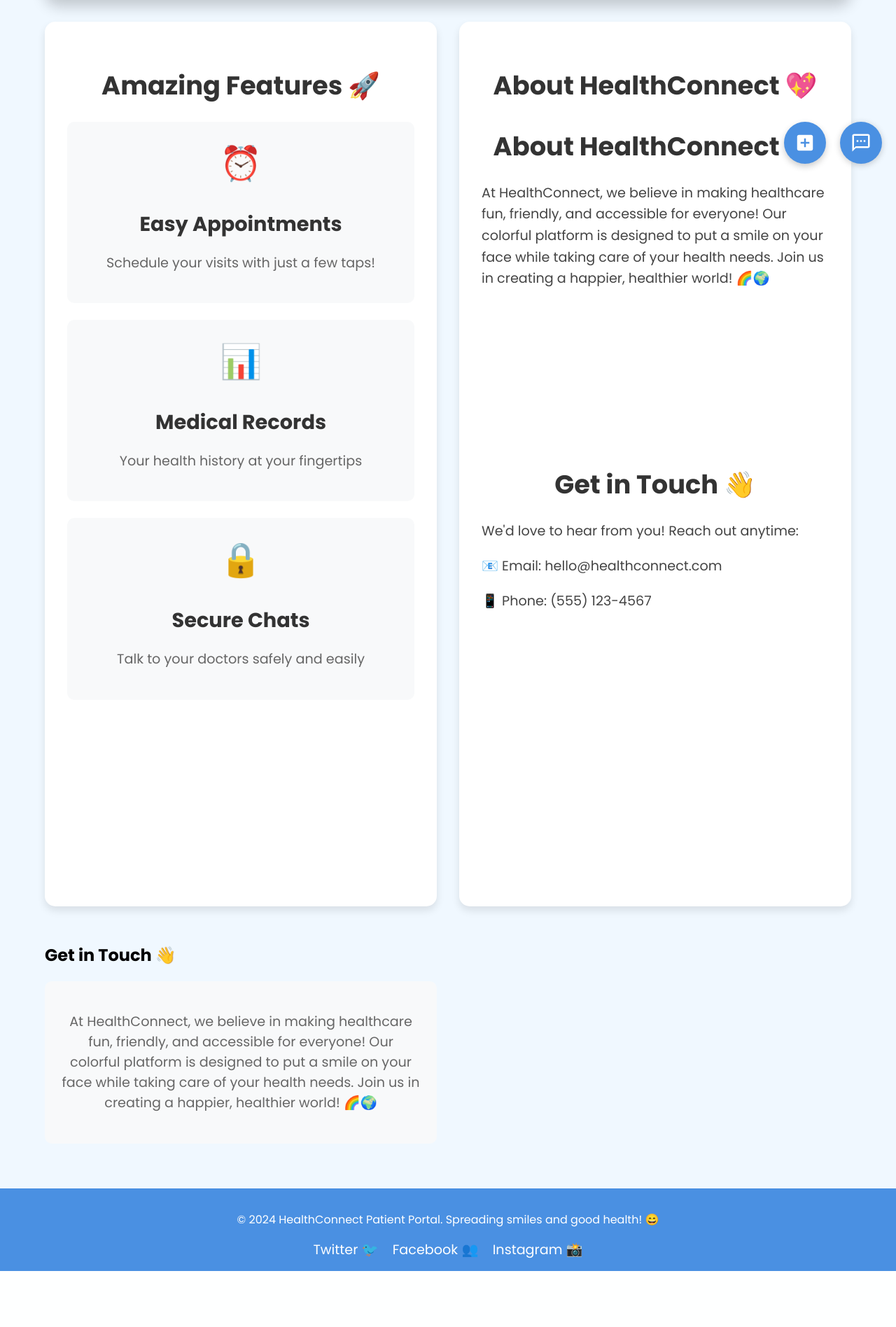
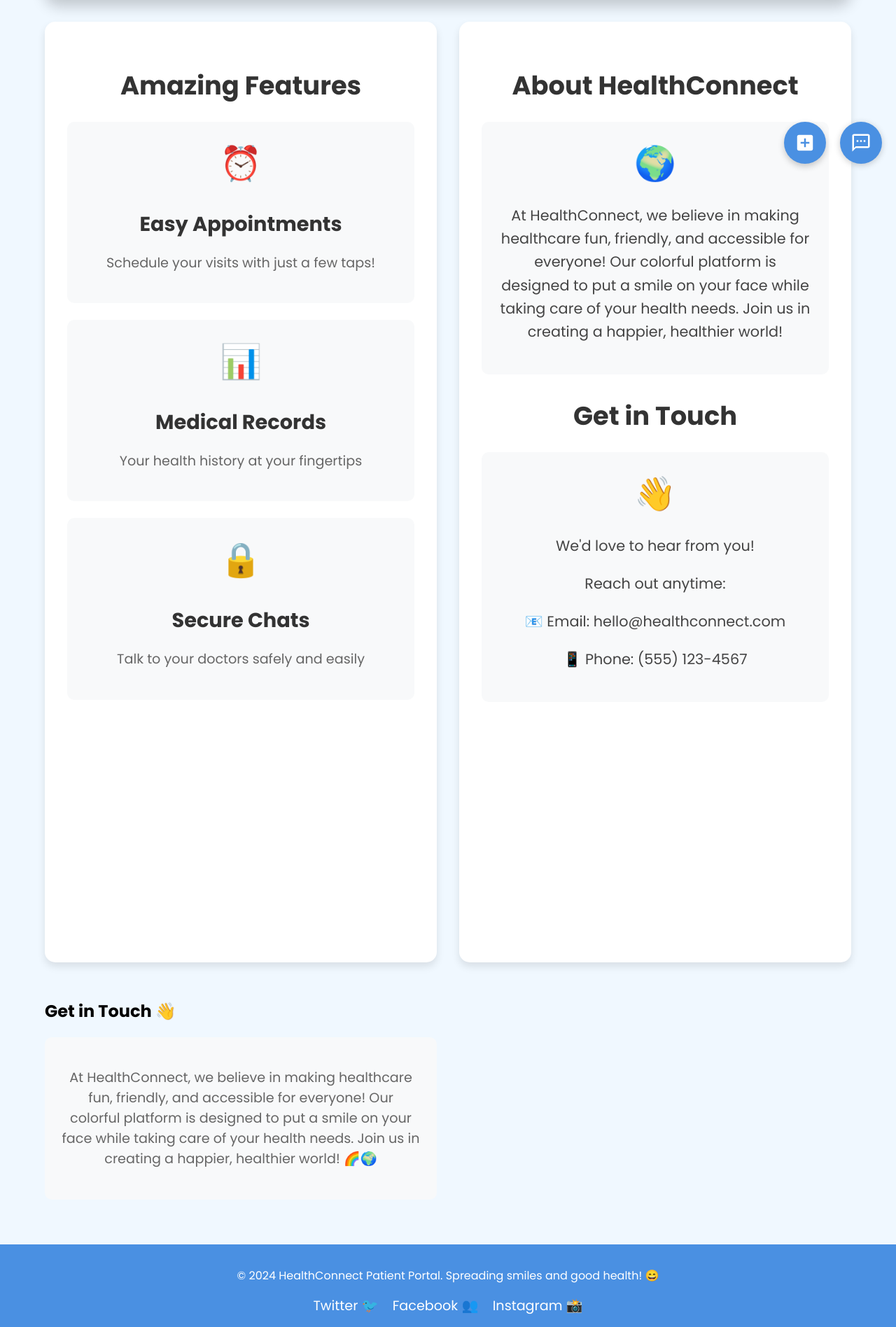
Before and after one commit to Quantsanskar/SIH---2024, a Django app: page / in a window 1280 px wide. Shown: the part 546-2442 px from the top of the page at 70% size. Before the commit the page ends 2362 px from the top, so only its background shows below. Run offline with Django 5.2, Linux system fonts and the light colour scheme.

Commit message:
about section height changed

```diff
--- a/project/static/home.module.css
+++ b/project/static/home.module.css
@@ -186,7 +186,7 @@ html {
     border-radius: 15px;
     box-shadow: 0 6px 12px rgba(0, 0, 0, 0.1);
     transition: transform 0.3s ease;
-    height: 150vh;
+    height: 160vh;
 }
 .about .firstsection{
     margin-bottom: 250px;
@@ -244,7 +244,7 @@ html {
 
 .about p,
 .contact p {
-    font-size: 1.2rem;
+    font-size: 1.3rem;
     color: #444;
     line-height: 1.6;
 }
--- a/project/templates/index.html
+++ b/project/templates/index.html
@@ -48,7 +48,7 @@
       </section>
 
       <section id="features" class="features">
-        <h2>Amazing Features 🚀</h2>
+        <h2>Amazing Features</h2>
         <div class="featureGrid">
           <div class="featureCard">
             <div class="featureIcon">⏰</div>
@@ -69,20 +69,21 @@
       </section>
 
       <section id="about" class="about">
-        <h2>About HealthConnect 💖</h2>
-        <div class="featurecard">
-        <div class="firstsection">
-          <h2>About HealthConnect 💖</h2>
+        <h2>About HealthConnect</h2>
+        <div class="featureCard">
+          <div class="featureIcon">🌍</div>
           <p>
             At HealthConnect, we believe in making healthcare fun, friendly, and
             accessible for everyone! Our colorful platform is designed to put a
             smile on your face while taking care of your health needs. Join us
-            in creating a happier, healthier world! 🌈🌍
+            in creating a happier, healthier world!
           </p>
         </div>
-        <h2>Get in Touch 👋</h2>
-        <div class="featurecard">
-          <p>We'd love to hear from you! Reach out anytime:</p>
+        <h2>Get in Touch </h2>
+        <div class="featureCard">
+          <div class="featureIcon">👋</div>
+          <p>We'd love to hear from you!</p>
+          <p> Reach out anytime:</p>
           <p>📧 Email: hello@healthconnect.com</p>
           <p>📱 Phone: (555) 123-4567</p>
         </div>
```
